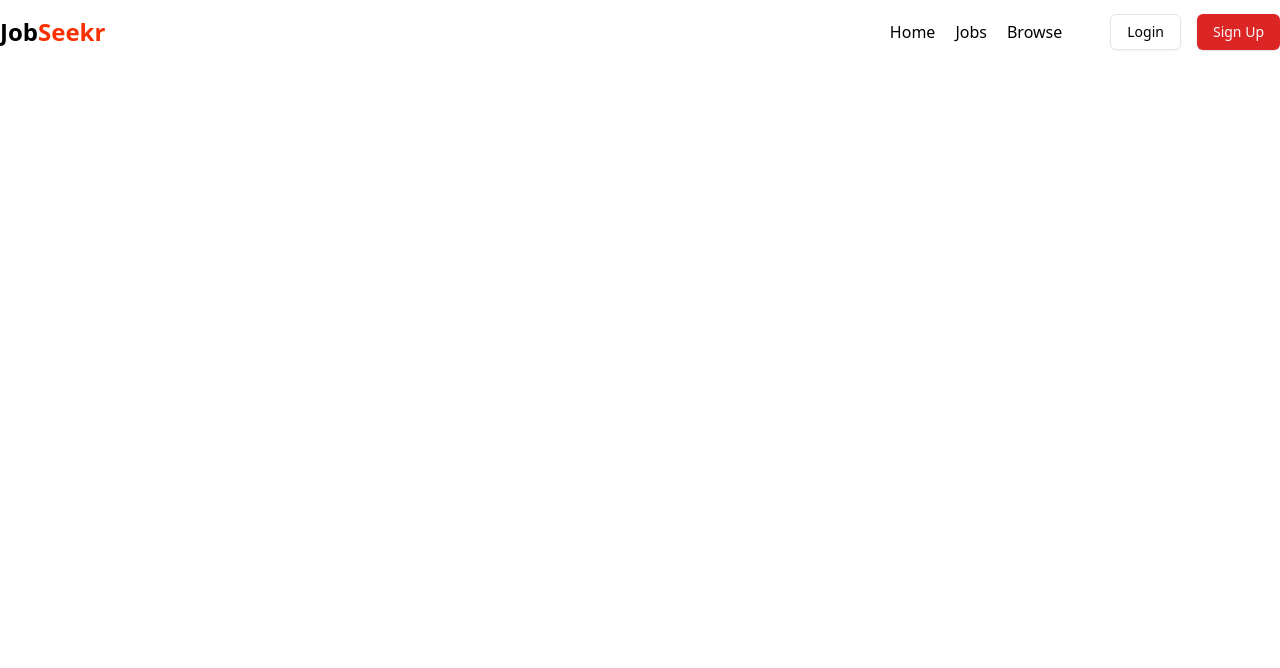
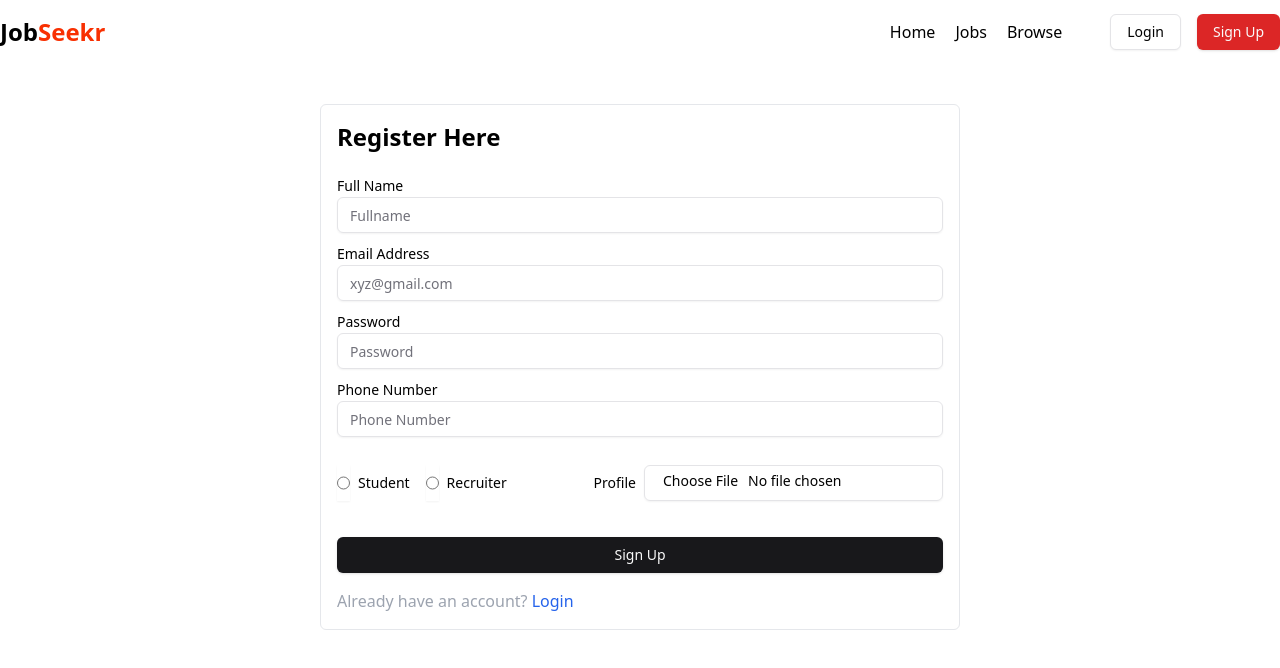
Before and after one commit to Nimish-Dureja-10/JobSeekr, a React (Vite) app in the folder frontend/: page /signup in a window 1280 px wide. Shown: the top 668 px of the page. Built offline with nearby package versions, Linux system fonts and the light colour scheme.

Commit message:
Login and sign up page added

```diff
--- a/frontend/package.json
+++ b/frontend/package.json
@@ -12,7 +12,9 @@
   "dependencies": {
     "@radix-ui/react-avatar": "^1.1.0",
     "@radix-ui/react-icons": "^1.3.0",
+    "@radix-ui/react-label": "^2.1.0",
     "@radix-ui/react-popover": "^1.1.1",
+    "@radix-ui/react-radio-group": "^1.2.0",
     "@radix-ui/react-slot": "^1.1.0",
     "@reduxjs/toolkit": "^2.2.7",
     "axios": "^1.7.7",
--- a/frontend/src/Pages/Auth/Login.jsx
+++ b/frontend/src/Pages/Auth/Login.jsx
@@ -1,8 +1,58 @@
-import React from 'react'
+import Navbar from '@/components/container/Navbar'
+import { Button } from '@/components/ui/button'
+import { Input } from '@/components/ui/input'
+import { Label } from '@/components/ui/label'
+import { RadioGroup } from '@/components/ui/radio-group'
+import React,{useState} from 'react'
+import {Link} from "react-router-dom";
 
 const Login = () => {
+  const [input,setInput] = useState({
+      email: "",
+      password: "",
+      role:"",
+  });
+
+  const changeEventHandler = (e) => {
+      setInput({...input,[e.target.name]:e.target.value});
+  }
+
+  const submitHandler = async (e) => {
+    e.preventDefault();
+    console.log(input);
+}
+
   return (
-    <div>Login</div>
+    <div>
+        <Navbar />
+        <div className='flex items-center justify-center mt-16 max-w-7xl mx-auto'>
+            <form onSubmit={submitHandler} className='w-1/2 border border-gray-200 rounded-md p-4 my-10'>
+                <h1 className='font-bold text-2xl mb-5'>Login</h1>
+                <div className='my-2'>
+                    <Label>Email Address</Label>
+                    <Input placeholder="xyz@gmail.com" type="email" value={input.email} name="email" onChange={changeEventHandler} />
+                </div>
+                <div className='my-2'>
+                    <Label>Password</Label>
+                    <Input placeholder="Password" type="password" value={input.password} name="password" onChange={changeEventHandler} />
+                </div>
+                <div className='flex items-center justify-between'>
+                    <RadioGroup className="flex items-center gap-4 my-2">
+                        <div className="flex items-center space-x-2">
+                            <Input className="cursor-pointer" type="radio" name="role" value="student" checked={input.role === "student"} onChange={changeEventHandler} />
+                            <Label htmlFor="r1">Student</Label>
+                        </div>
+                        <div className="flex items-center space-x-2">
+                            <Input className="cursor-pointer" type="radio" name="role" value="recruiter" checked={input.role === "recruiter"} onChange={changeEventHandler} />
+                            <Label htmlFor="r2">Recruiter</Label>
+                        </div>
+                    </RadioGroup>
+                </div>
+                <Button type="submit" className="w-full mb-4">Login</Button>
+                <span className='text-md text-gray-400'>Don't have an account? <Link className='text-blue-600 hover:underline' to="/signup">Sign Up</Link></span>
+            </form>
+        </div>
+    </div>
   )
 }
 
--- a/frontend/src/Pages/Auth/Signup.jsx
+++ b/frontend/src/Pages/Auth/Signup.jsx
@@ -1,10 +1,92 @@
 import Navbar from '@/components/container/Navbar'
-import React from 'react'
+import { Button } from '@/components/ui/button'
+import { Input } from '@/components/ui/input'
+import { Label } from '@/components/ui/label'
+import { RadioGroup } from '@/components/ui/radio-group'
+import React,{useState} from 'react'
+import {Link} from "react-router-dom";
+import axios from 'axios';
+import { USER_API_END_POINT } from '@/utils/constant'
 
 const Signup = () => {
+
+    const [input,setInput] = useState({
+        fullname:"",
+        email:"",
+        password:"",
+        phoneNumber:"",
+        role:"",
+        file:""
+    });
+
+    const changeEventHandler = (e) => {
+        setInput({...input,[e.target.name]:e.target.value});
+    };
+
+    const changeFileHandler = (e) => {
+        setInput({...input,file:e.target.files?.[0]});
+    }
+
+    const submitHandler = async (e) => {
+        e.preventDefault();
+        const formData = new FormData();
+        formData.append("fullname",input.fullname);
+        formData.append("email",input.email);
+        formData.append("password",input.password);
+        formData.append("phoneNumber",input.phoneNumber);
+        formData.append("role",input.role);
+        if(input.file) {
+            formData.append("file",input.file);
+        }
+        try {
+            const res = await axios.post(`${USER_API_END_POINT}/register`,formData);
+        } catch (error) {
+            console.log(error);
+        }
+    }
+
   return (
     <div>
         <Navbar />
+        <div className='flex items-center justify-center max-w-7xl mx-auto'>
+            <form onSubmit={submitHandler} className='w-1/2 border border-gray-200 rounded-md p-4 my-10'>
+                <h1 className='font-bold text-2xl mb-5'>Register Here</h1>
+                <div className='my-2'>
+                    <Label>Full Name</Label>
+                    <Input placeholder="Fullname" type="text" value={input.fullname} name="fullname" onChange={changeEventHandler} />
+                </div>
+                <div className='my-2'>
+                    <Label>Email Address</Label>
+                    <Input placeholder="xyz@gmail.com" type="email" value={input.email} name="email" onChange={changeEventHandler} />
+                </div>
+                <div className='my-2'>
+                    <Label>Password</Label>
+                    <Input placeholder="Password" type="password" value={input.password} name="password" onChange={changeEventHandler} />
+                </div>
+                <div className='my-2'>
+                    <Label>Phone Number</Label>
+                    <Input placeholder="Phone Number" type="number" value={input.phoneNumber} name="phoneNumber" onChange={changeEventHandler} />
+                </div>
+                <div className='flex items-center justify-between'>
+                    <RadioGroup className="flex items-center gap-4 my-5">
+                        <div className="flex items-center space-x-2">
+                            <Input className="cursor-pointer" type="radio" name="role" value="student" checked={input.role === 'student'} onChange={changeEventHandler} />
+                            <Label htmlFor="r1">Student</Label>
+                        </div>
+                        <div className="flex items-center space-x-2">
+                            <Input className="cursor-pointer" type="radio" name="role" value="recruiter" checked={input.role === 'recruiter'} onChange={changeEventHandler} />
+                            <Label htmlFor="r2">Recruiter</Label>
+                        </div>
+                    </RadioGroup>
+                    <div className='flex items-center gap-2'>
+                        <Label>Profile</Label>
+                        <Input type="file" accept="image/*" className="cursor-pointer" onChange={changeFileHandler} />
+                    </div>
+                </div>
+                <Button type="submit" className="w-full my-4">Sign Up</Button>
+                <span className='text-md text-gray-400'>Already have an account? <Link className='text-blue-600 hover:underline' to="/login">Login</Link></span>
+            </form>
+        </div>
     </div>
   )
 }
--- /dev/null
+++ b/frontend/src/components/ui/input.jsx
@@ -0,0 +1,19 @@
+import * as React from "react"
+
+import { cn } from "@/lib/utils"
+
+const Input = React.forwardRef(({ className, type, ...props }, ref) => {
+  return (
+    (<input
+      type={type}
+      className={cn(
+        "flex h-9 w-full rounded-md border border-zinc-200 bg-transparent px-3 py-1 text-sm shadow-sm transition-colors file:border-0 file:bg-transparent file:text-sm file:font-medium placeholder:text-zinc-500 focus-visible:outline-none focus-visible:ring-1 focus-visible:ring-zinc-950 disabled:cursor-not-allowed disabled:opacity-50 dark:border-zinc-800 dark:placeholder:text-zinc-400 dark:focus-visible:ring-zinc-300",
+        className
+      )}
+      ref={ref}
+      {...props} />)
+  );
+})
+Input.displayName = "Input"
+
+export { Input }
--- /dev/null
+++ b/frontend/src/components/ui/label.jsx
@@ -0,0 +1,16 @@
+import * as React from "react"
+import * as LabelPrimitive from "@radix-ui/react-label"
+import { cva } from "class-variance-authority";
+
+import { cn } from "@/lib/utils"
+
+const labelVariants = cva(
+  "text-sm font-medium leading-none peer-disabled:cursor-not-allowed peer-disabled:opacity-70"
+)
+
+const Label = React.forwardRef(({ className, ...props }, ref) => (
+  <LabelPrimitive.Root ref={ref} className={cn(labelVariants(), className)} {...props} />
+))
+Label.displayName = LabelPrimitive.Root.displayName
+
+export { Label }
--- /dev/null
+++ b/frontend/src/components/ui/radio-group.jsx
@@ -0,0 +1,29 @@
+import * as React from "react"
+import { CheckIcon } from "@radix-ui/react-icons"
+import * as RadioGroupPrimitive from "@radix-ui/react-radio-group"
+
+import { cn } from "@/lib/utils"
+
+const RadioGroup = React.forwardRef(({ className, ...props }, ref) => {
+  return (<RadioGroupPrimitive.Root className={cn("grid gap-2", className)} {...props} ref={ref} />);
+})
+RadioGroup.displayName = RadioGroupPrimitive.Root.displayName
+
+const RadioGroupItem = React.forwardRef(({ className, ...props }, ref) => {
+  return (
+    (<RadioGroupPrimitive.Item
+      ref={ref}
+      className={cn(
+        "aspect-square h-4 w-4 rounded-full border border-zinc-200 border-zinc-900 text-zinc-900 shadow focus:outline-none focus-visible:ring-1 focus-visible:ring-zinc-950 disabled:cursor-not-allowed disabled:opacity-50 dark:border-zinc-800 dark:border-zinc-50 dark:text-zinc-50 dark:focus-visible:ring-zinc-300",
+        className
+      )}
+      {...props}>
+      <RadioGroupPrimitive.Indicator className="flex items-center justify-center">
+        <CheckIcon className="h-3.5 w-3.5 fill-primary" />
+      </RadioGroupPrimitive.Indicator>
+    </RadioGroupPrimitive.Item>)
+  );
+})
+RadioGroupItem.displayName = RadioGroupPrimitive.Item.displayName
+
+export { RadioGroup, RadioGroupItem }
--- /dev/null
+++ b/frontend/src/utils/constant.js
@@ -0,0 +1,4 @@
+export const USER_API_END_POINT = "http://localhost:8000/api/v1/user";
+export const JOB_API_END_POINT = "http://localhost:8000/api/v1/job";
+export const COMPANY_API_END_POINT = "http://localhost:8000/api/v1/company";
+export const APPLICATION_API_END_POINT = "http://localhost:8000/api/v1/application";
```
Also changed, not shown: 1 other file (tests, documents, lock files or other folders).
